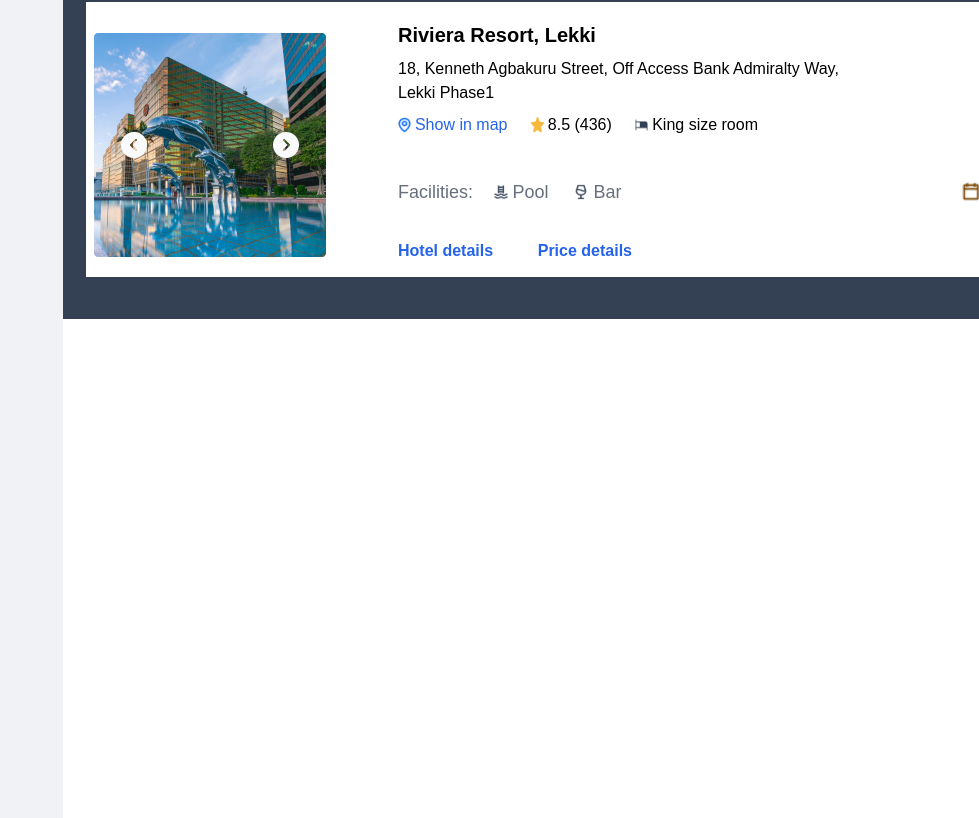
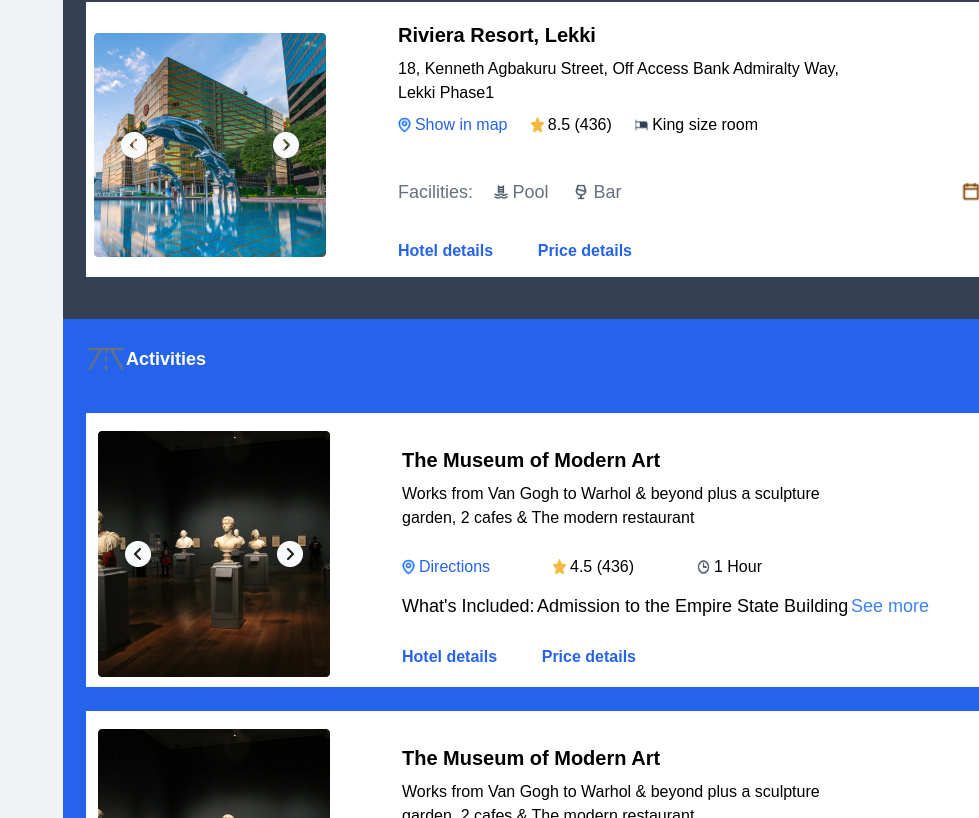
Before and after one commit to Dmengine/VoyakBooking, a Next.js app: page / in a window 1280 px wide. Shown: the part 1982-2800 px from the top of the page, without its empty margins (301-1280 px from the left). Built offline with nearby package versions, Linux system fonts and the light colour scheme.

Commit message:
final push

```diff
--- a/src/app/MainPage.tsx
+++ b/src/app/MainPage.tsx
@@ -158,7 +158,7 @@
           <Button
             text="Add Hotels"
             buttonStyles="w-[153px] h-[43px]  text-base font-semibold rounded-[4px] bg-white text-blue-600"
-            onClick={handleAddFlightsClick}
+            onClick={handleAddHotelClick}
           />
         </div>
         <div className="w-[320px] md:w-[1366px] h-[572px] mt-7 space-y-6">
@@ -168,7 +168,29 @@
       </div>
 
 
-
+      {/* Activities */}
+      <div className="bg-blue-600 md:w-[1412px] h-[1200px] md:h-[710px] flex flex-col items-center">
+        <div className="w-full md:w-[1366px] h-[46px] mt-5 flex justify-between ">
+          <div className="w-[110px] h-11">
+            <IconWithText
+              iconImage="/RoadHorizon.png"
+              iconText="Activities"
+              iconStyles="flex items-center justify-between"
+              textStyles="font-semibold text-lg text-white"
+              imageStyles="w-10 h-10"
+            />
+          </div>
+          <Button
+            text="Add Activities"
+            buttonStyles="w-[153px] h-[43px]  text-base font-semibold rounded-[4px] bg-white text-blue-600"
+            onClick={handleAddActtivitiesPage}
+          />
+        </div>
+        <div className="w-[320px] md:w-[1366px] h-[572px] mt-7 space-y-6">
+          <AttractionsCard />
+          <AttractionsCard />
+        </div>
+      </div>
 
 
     </div>
--- a/src/app/components/AttractionsCard.tsx
+++ b/src/app/components/AttractionsCard.tsx
@@ -6,45 +6,44 @@
 
 export const AttractionsCard = () => {
   return (
-    <div className='w-[1366px] h-[274px] flex justify-between bg-white'>
-        <div className='ml-6 w-[1280px] h-[274px] flex items-center justify-between'>
-            <div className='relative w-[232px] h-[224px]'>
+    <div className='overflow-hidden pl-2 w-[320px] md:w-[1366px] h-[530px] md:h-[274px] md:flex justify-between bg-white'>
+        <div className='ml-7 w-[320px] md:w-[1280px] h-[274px] md:flex items-center justify-between'>
+            <div className='mt-7 md:mt-2 -ml-6  flex justify-center items-center w-full relative md:w-[232px] h-[224px]'>
               <Image
                 src='/Rectangle 34371.png'
                 width={232}
                 height={224}
                 alt='Rectangle'
-                className='w-[232px] h-[224px]'
               />
               <Image
                 src='/CaretCircleRight.png'
                 width={32}
                 height={32}
                 alt='caret'
-                className='absolute top-24 left-6'
+                className='absolute top-24 left-14 md:left-6'
               />
               <Image
                 src='/CaretCircleRight.png'
                 width={32}
                 height={32}
                 alt='caret'
-                className='absolute top-24 right-6 scale-x-[-1]'
+                className='absolute top-24 md:right-6 right-14 scale-x-[-1]'
               />
             </div>
-            <div className='w-[1000px] h-[224px]'>
-              <div className='flex justify-between'>
-                <div className='h-[110px] flex-col space-y-1'>
+            <div className='-ml-6 mt-2 md:mb-5 md:mr w-[360px] md:block md:w-[1000px] md:h-[224px]'>
+              <div className='w-full md:w-[1000px] md:h-1/2 md:items-center md:flex md:justify-between'>
+                <div className='h-[110px] w-[350px] mt-7 flex-col space-y-2 md:w-1/2 md:h-full'>
                   <h2 className='font-semibold text-xl'>The Museum of Modern Art</h2>
-                  <p className='w-[445px] text-base font-medium'>Works from Van Gogh to Warhol &
+                  <p className='w-[300px] h-[65px] text-sm md:w-[445px] md:text-base font-medium'>Works from Van Gogh to Warhol &
                     beyond plus a sculpture garden, 2 cafes & The modern restaurant
                   </p>
-                  <div className='w-[275px] h-[24px] flex justify-between'>
+                  <div className='w-[300px] md:w-[360px] h-[24px] flex justify-between'>
                     <IconWithText
                         iconImage='/Map.png'
                         iconText='Directions'
                         iconStyles='flex items-center space-x-1'
                         textStyles='text-base font-medium text-blue-600'
-                      imageStyles='h-[16.31px] w-[12.94px]'
+                        imageStyles='h-[16.31px] w-[12.94px]  '
                       />
                     <IconWithText
                       iconImage='/star.png'
@@ -62,12 +61,12 @@
                     />
                   </div>
                 </div>
-                <div className='h-full'>
-                  <h2 className='w-[176px] h-[36px] font-semibold text-[28px]'>₦123,450.00</h2>
-                  <p className='text-base font-medium ml-5'>10:30 AM on Mar 19</p>
+                <div className='w-[310px] mt-7 mb-4 md:w-1/3 flex md:flex-col justify-start md:items-center h-full'>
+                  <h2 className='w-[176px] h-[36px] font-semibold text-lg md:text-[28px]'>₦123,450.00</h2>
+                  <p className='text-sm md:text-base font-medium md:ml-5'>10:30 AM on Mar 19</p>
                 </div>
               </div>
-              <div className='w-full h-[65px] flex justify-between items-center'>
+              <div className='w-full h-[65px] mt-7 hidden md:flex justify-between items-center'>
                 <div className='w-[552] h-[26px] flex justify-between'>
                   <p className='w-[135px] h-[26px] font-medium text-lg'>What's Included:</p>
                   <p className='w-[314px] h-[26px] font-medium text-lg'>Admission to the Empire State Building</p>
@@ -87,8 +86,8 @@
                   </div>
                 </div>
               </div>
-              <div className='flex justify-between items-center w-full h-10'>
-                    <div className='w-[234px] h-[26px] flex justify-between items-center'>
+              <div className='flex justify-between items-center w-[300px] md:w-full h-10'>
+                    <div className='w-[180px] md:w-[234px] h-[26px] flex justify-between items-center'>
                         <h2 className='font-semibold text-base text-blue-600'>Hotel details</h2>
                         <h2 className='font-semibold text-base text-blue-600'>Price details</h2>
                     </div>
@@ -96,7 +95,7 @@
                 </div>
             </div>
         </div>
-        <div className='w-[46px] h-[272px] bg-customRed flex justify-center items-center'>
+        <div className='w-[46px] h-[272px] bg-customRed hidden md:flex justify-center items-center'>
             <Image
                 src='/X.png'
                 width={24}
--- a/src/app/components/HotelsCard.tsx
+++ b/src/app/components/HotelsCard.tsx
@@ -32,7 +32,7 @@
                 <div className='w-full md:w-[1000px] md:h-1/2  md:flex md:justify-between md:items-center'>
                     <div className='w-[350px] space-y-2 md:w-1/2 md:h-full'>
                         <h2 className='font-semibold text-xl'>Riviera Resort, Lekki</h2>
-                        <p className='md:text-base font-medium w-[320px] md:w-[445px] h-[48px]'>18, Kenneth Agbakuru Street, Off Access Bank  Admiralty Way, Lekki Phase1</p>
+                        <p className='md:text-base text-sm font-medium w-[320px] md:w-[445px] h-[48px]'>18, Kenneth Agbakuru Street, Off Access Bank  Admiralty Way, Lekki Phase1</p>
                         <div className='flex w-[300px] md:w-[360px] h-[24px] justify-between'>
                             <IconWithText
                                 iconImage='/Map.png'
--- a/src/app/components/Navbar.tsx
+++ b/src/app/components/Navbar.tsx
@@ -1,13 +1,21 @@
+'use client'
 import Image from 'next/image'
 import React from 'react'
 import IconWithText from './IconWithText'
 import { Button } from './Button'
+import { useRouter } from "next/navigation";
 
 const Navbar = () => {
+
+  const router = useRouter();
+
+  const handleAddHotelClick = () => {
+    router.push("/pages/hotelPage")
+};
   return (
     <nav className="flex flex-col sm:flex-row w-full h-[134px] p-4 sm:px-10 items-center">
       <div className="flex w-full sm:w-[486px] h-[56px] justify-between">
-        <Image src="/logo.png" alt="logo" width={58} height={56} />
+        <Image src="/logo.png" alt="logo" width={58} height={56} onClick={handleAddHotelClick} />
         <div className="relative w-[400px] h-[56px]">
           <input
             type="text"
@@ -23,7 +31,7 @@
           />
         </div>
       </div>
-      <div className=" justify-evenly w-[480px] h-[64px] ml-72 hidden sm:flex">
+      <div className=" justify-evenly w-[650px] h-[64px] ml-72 hidden sm:flex">
         <IconWithText
           iconImage="/House.png"
           iconText="Home"
@@ -71,7 +79,7 @@
         text="Subscribe"
         buttonStyles="ml-10 w-[101px] h-[40px] border-r rounded-[4px] bg-blue-500 text-white hidden sm:block"
       />
-      <div className="ml-10 justify-evenly items-center w-[336px] h-[64px] hidden sm:flex">
+      <div className="ml-10 justify-evenly items-center w-[500px] h-[64px] hidden sm:flex">
         <IconWithText
           iconImage="/Bell.png"
           iconText="Notification"
@@ -104,8 +112,9 @@
           <Image
             src="/CaretDown.png"
             alt="caret"
-            width={30}
-            height={24}
+            width={40}
+            height={2}
+            className='w-10 h-8 mt-3'
           />
         </div>
       </div>
```
Lines whose indentation alone changed are shown as unchanged.
